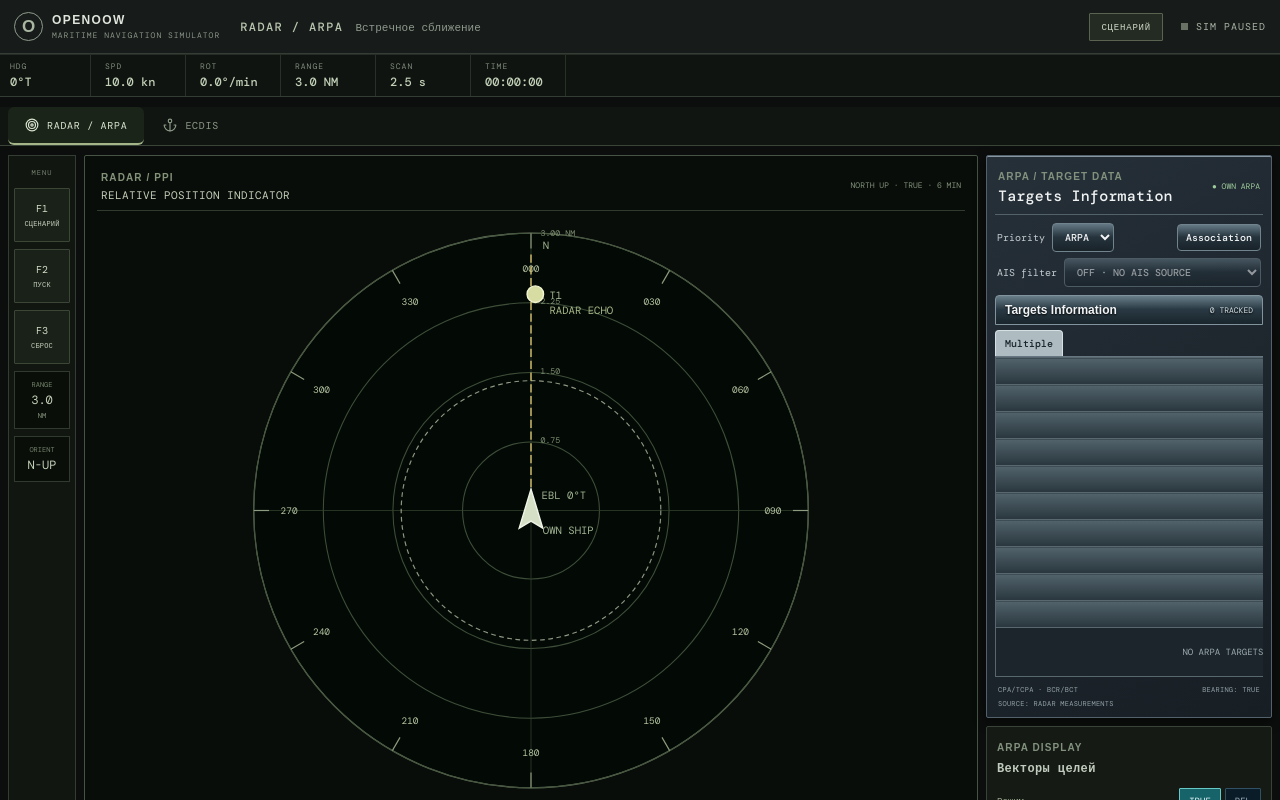
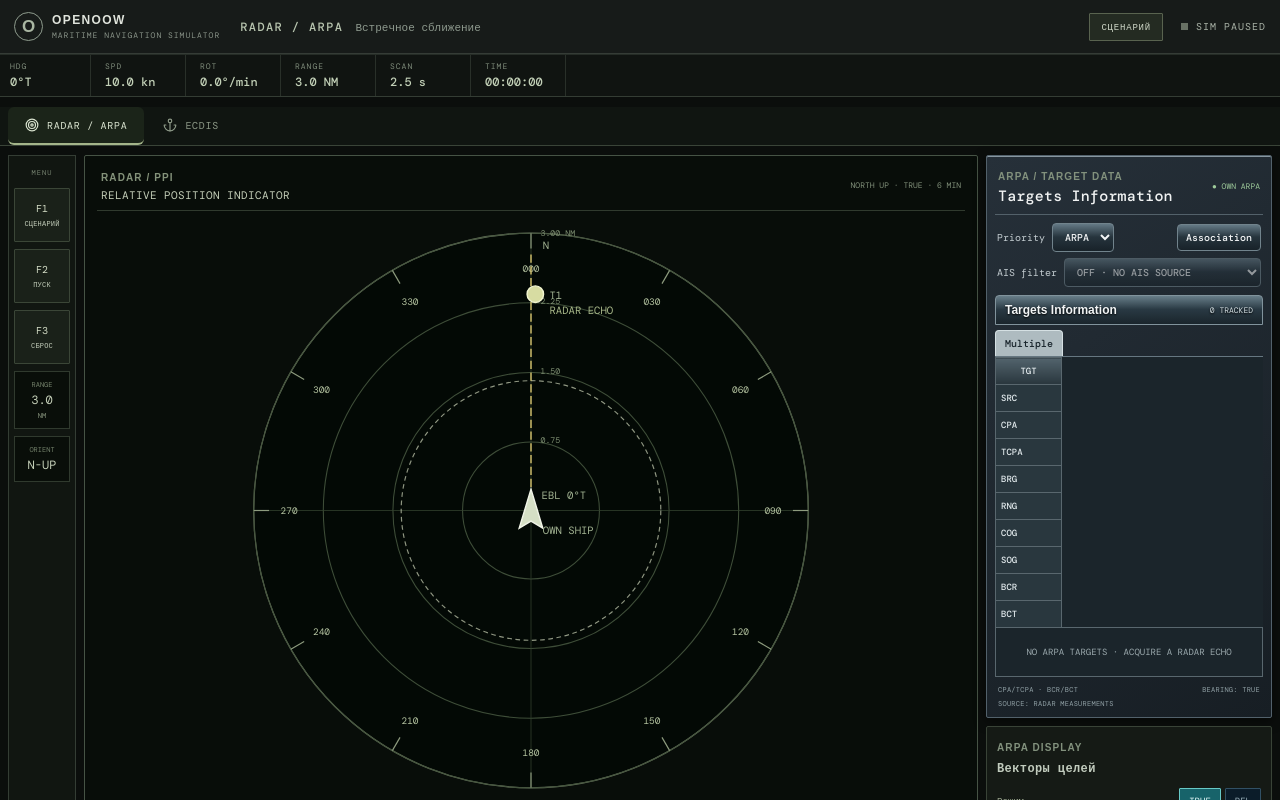
Before and after one commit to quvok/OpenOOW, a React (Vite) app: page / in a window 1280 px wide. Shown: the top 800 px of the page. Built offline with nearby package versions, Linux system fonts and the light colour scheme.

Commit message:
Tune compact ARPA multi-target matrix

```diff
--- a/src/ui/styles.css
+++ b/src/ui/styles.css
@@ -500,3 +500,6 @@ input[type=range]{accent-color:#a6b58b}
 .target-info-metrics em{grid-column:1/-1;font:8px 'DM Mono',monospace;color:#91a0a5;font-style:normal;text-align:right}
 .target-info-foot{display:flex;flex-wrap:wrap;justify-content:space-between;gap:5px;padding:8px 3px 1px;color:#93a3a8;font:7px 'DM Mono',monospace;letter-spacing:.25px}
 @media(max-width:1100px){.target-info-table{min-width:540px}.target-info-metrics{grid-template-columns:repeat(2,minmax(0,1fr))}}
+
+.target-info-multiple-table{min-width:0;table-layout:fixed}.target-info-multiple-table th:first-child{width:66px}.target-info-multiple-table thead th button{border:0;background:transparent;color:inherit;font:inherit;cursor:pointer;padding:0}.target-info-multiple-table thead th button.selected{color:#ffdc83}.target-info-multiple-table tbody th{text-align:left;color:#e0e8eb;background:#29373e}.target-info-multiple-table td.selected{background:#3d5058;color:#ffe08a}
+@media(max-width:1100px){.target-info-multiple-table{min-width:0}.target-info-multiple-table th,.target-info-multiple-table td{padding:7px 3px;font-size:8px}}
```
